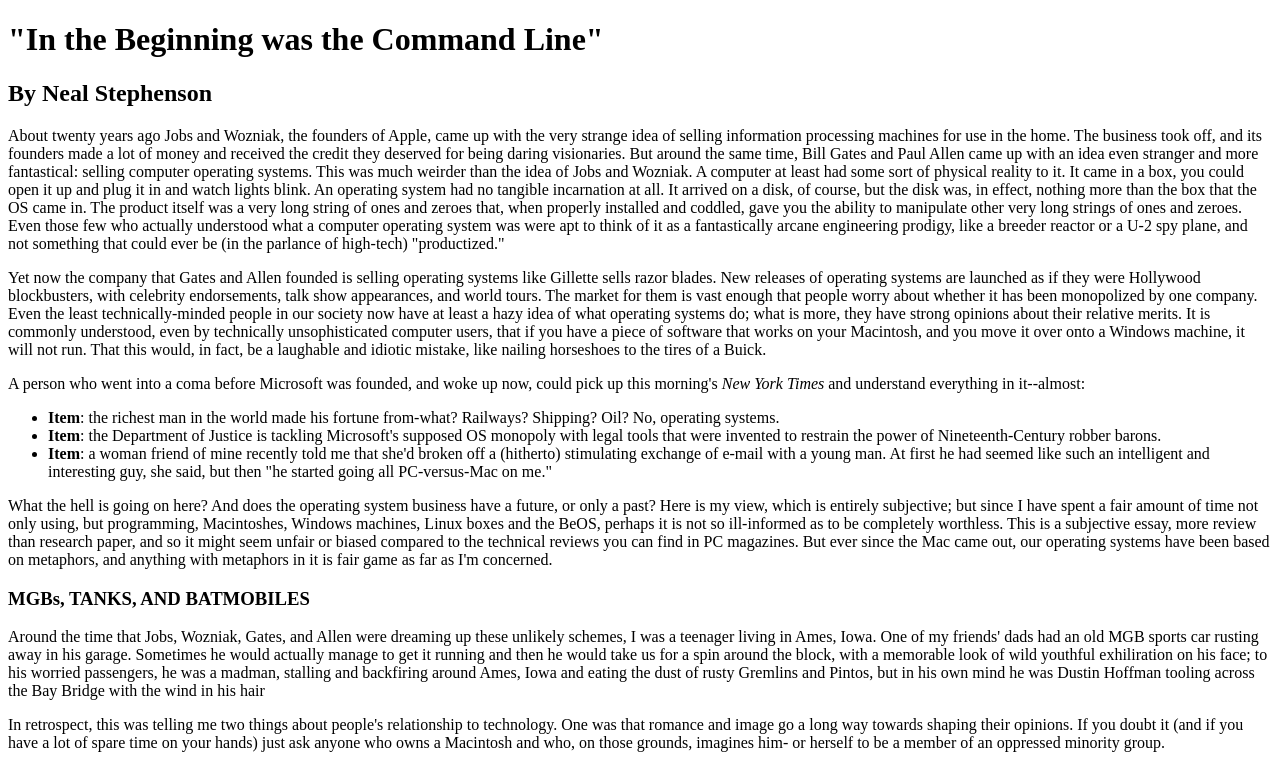
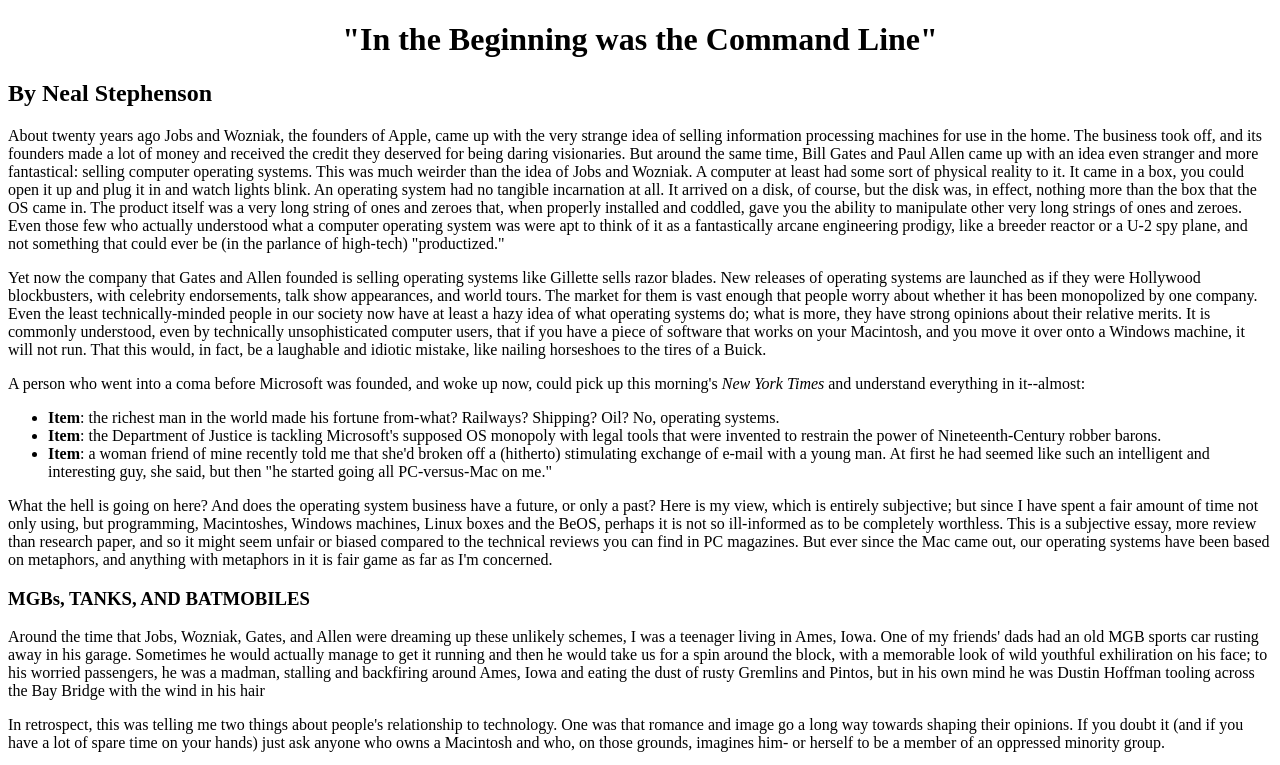
Before and after one commit to cvrnell/cvrnell.github.io, a plain HTML site: page week01/index.html in a window 1280 px wide. Shown: the top 765 px of the page. Drawn offline with Linux system fonts and the light colour scheme.

Commit message:
First draft week 1

```diff
--- a/week01/index.html
+++ b/week01/index.html
@@ -5,7 +5,7 @@
 </head>
 <body>
 
-<h1>"In the Beginning was the Command Line"</h1>
+<h1><center>"In the Beginning was the Command Line"</h1></center>
 
 <h2>By Neal Stephenson</h2>
 
```
